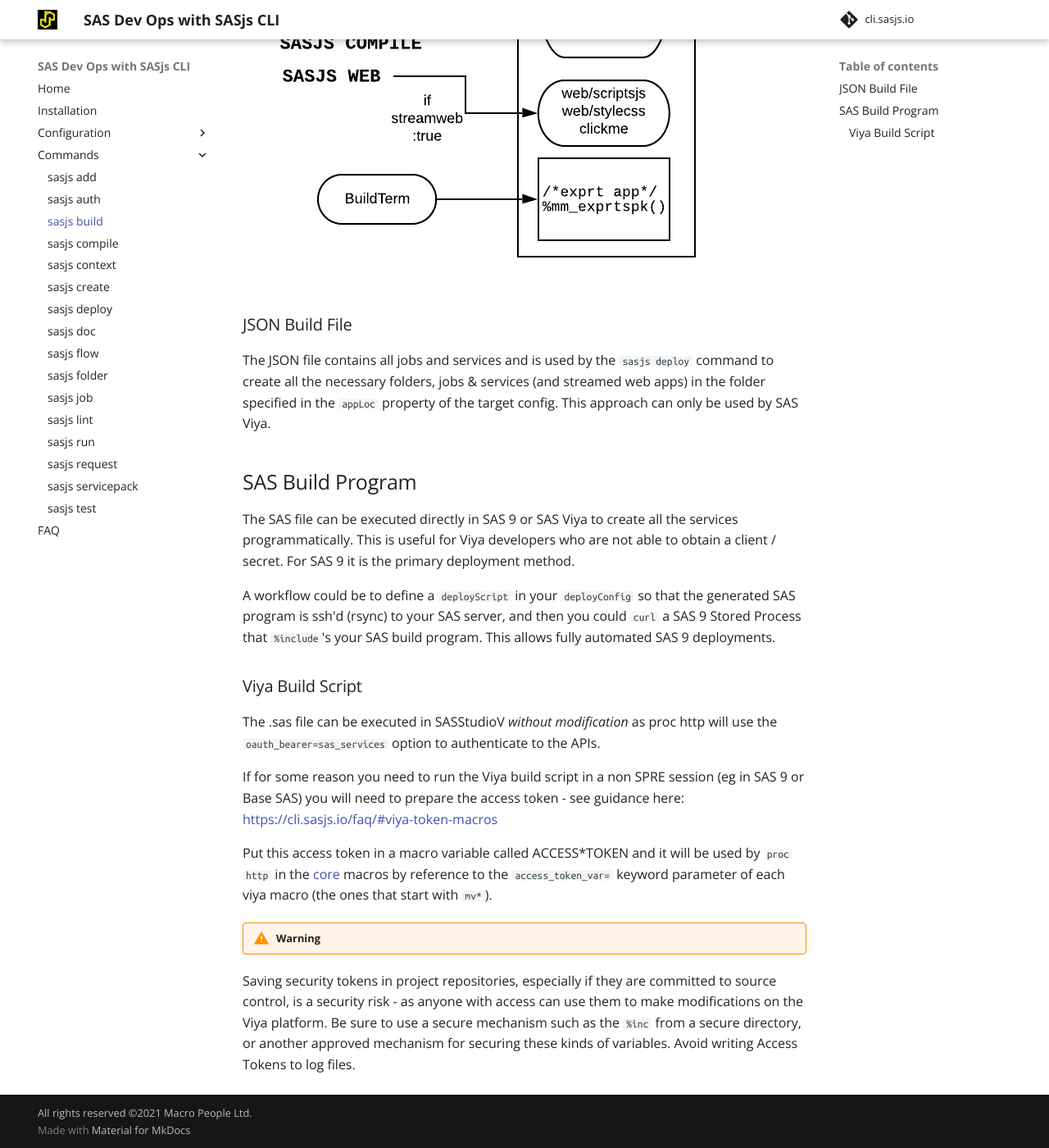
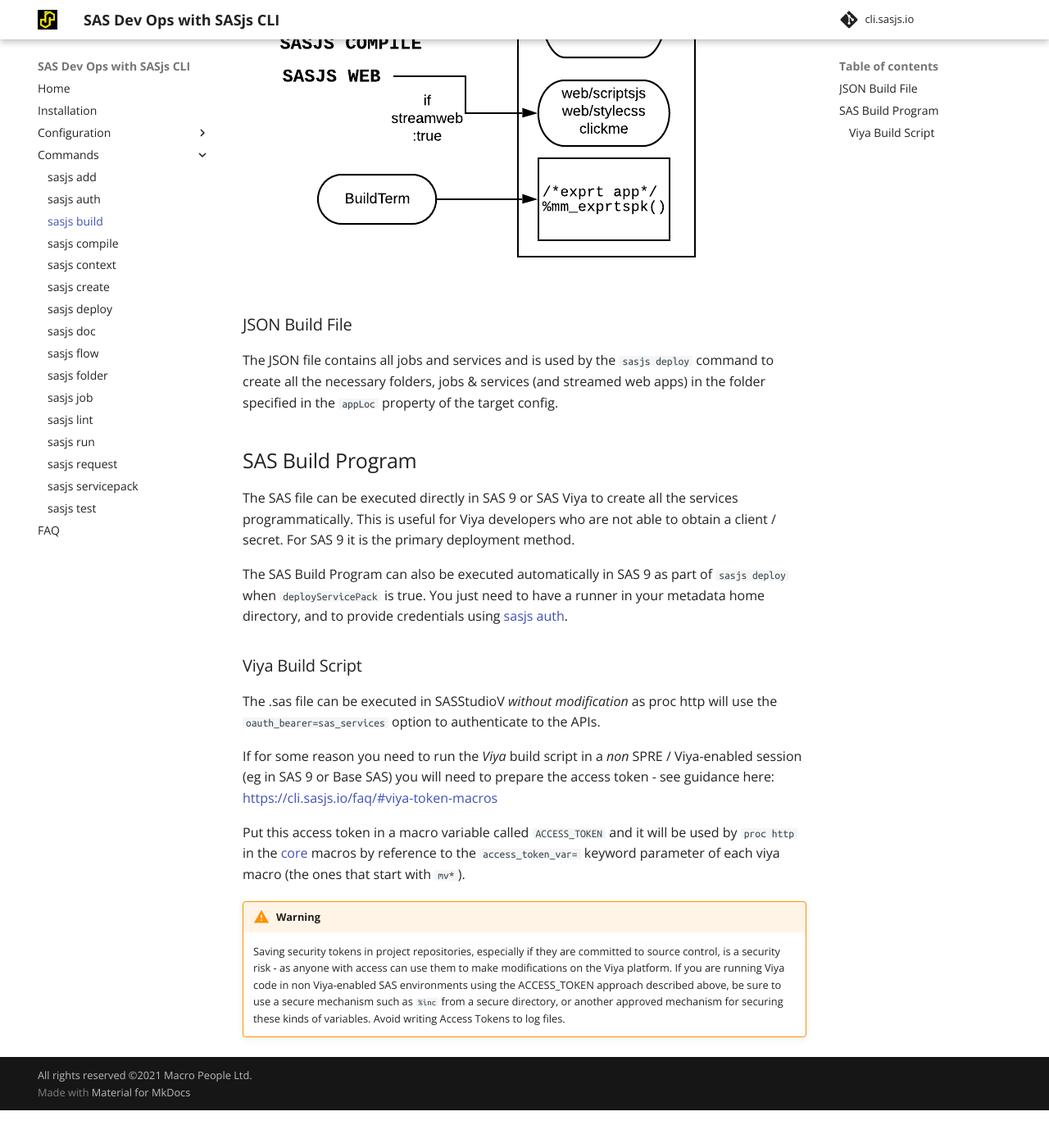
Before and after one commit to sasjs/cli.sasjs.io, an MkDocs documentation site: the page built from docs/build.md, in a window 1280 px wide and 1400 px high, scrolled down 918 px. Shown: the whole window at 82% size. Built offline with MkDocs 1.6.1 and Material for MkDocs 9.7.7, drawn with Linux system fonts in a browser that asks for light colours; after the commit the page ends 2272 px from its top, so only the background shows below that; some of the changed text lies outside the part shown.

Commit message:
Update build.md

```diff
--- a/docs/build.md
+++ b/docs/build.md
@@ -6,28 +6,28 @@
 
 # sasjs build
 
-From the root of the project, run: `sasjs build`. This will create a deployment script that can be executed in SAS to create the backend services. The `appLoc` is configured in the `/sasjs/sasjsconfig.json` file, along with the `serverType` (SAS9 or SASVIYA). All Jobs and Services (as documented in jobConfig and serviceConfig) will be compiled into a single .sas file (for deployment in SAS 9, Base SAS or SPRE) and a .json file (for deployment using the Viya APIs)
+From the root of the project, run: `sasjs build`. This will create a deployment script that can be executed in SAS to create the backend services. The `appLoc` is configured in the `/sasjs/sasjsconfig.json` file, along with the `serverType` (SAS9 or SASVIYA). All Jobs and Services (as documented in `jobConfig` and `serviceConfig`) will be compiled into a single .sas file (for deployment in SAS 9, Base SAS or SPRE) and a .json file (for deployment using the Viya APIs)
 
 If the jobs or services folder does not exist in the temporary `sasjsbuild` folder, then the `sasjs compile` step is also executed. The alias to run both compile and build steps is `sasjs cb`.
 ![sasjscliflow.png](/img/sasjsbuild.png)
 
 ### JSON Build File
 
-The JSON file contains all jobs and services and is used by the `sasjs deploy` command to create all the necessary folders, jobs & services (and streamed web apps) in the folder specified in the `appLoc` property of the target config. This approach can only be used by SAS Viya.
+The JSON file contains all jobs and services and is used by the `sasjs deploy` command to create all the necessary folders, jobs & services (and streamed web apps) in the folder specified in the `appLoc` property of the target config.
 
 ## SAS Build Program
 
 The SAS file can be executed directly in SAS 9 or SAS Viya to create all the services programmatically. This is useful for Viya developers who are not able to obtain a client / secret. For SAS 9 it is the primary deployment method.
 
-A workflow could be to define a `deployScript` in your `deployConfig` so that the generated SAS program is ssh'd (rsync) to your SAS server, and then you could `curl` a SAS 9 Stored Process that `%include`'s your SAS build program. This allows fully automated SAS 9 deployments.
+The SAS Build Program can also be executed automatically in SAS 9 as part of `sasjs deploy` when `deployServicePack` is true.  You just need to have a runner in your metadata home directory, and to provide credentials using [sasjs auth](/auth).
 
 ### Viya Build Script
 
 The .sas file can be executed in SASStudioV _without modification_ as proc http will use the `oauth_bearer=sas_services` option to authenticate to the APIs.
 
-If for some reason you need to run the Viya build script in a non SPRE session (eg in SAS 9 or Base SAS) you will need to prepare the access token - see guidance here: [https://cli.sasjs.io/faq/#viya-token-macros](https://cli.sasjs.io/faq/#viya-token-macros)
+If for some reason you need to run the _Viya_ build script in a _non_ SPRE / Viya-enabled session (eg in SAS 9 or Base SAS) you will need to prepare the access token - see guidance here: [https://cli.sasjs.io/faq/#viya-token-macros](https://cli.sasjs.io/faq/#viya-token-macros)
 
-Put this access token in a macro variable called ACCESS*TOKEN and it will be used by `proc http` in the [core](https://core.sasjs.io) macros by reference to the `access_token_var=` keyword parameter of each viya macro (the ones that start with `mv*`).
+Put this access token in a macro variable called `ACCESS_TOKEN` and it will be used by `proc http` in the [core](https://core.sasjs.io) macros by reference to the `access_token_var=` keyword parameter of each viya macro (the ones that start with `mv*`).
 
 !!! Warning
-Saving security tokens in project repositories, especially if they are committed to source control, is a security risk - as anyone with access can use them to make modifications on the Viya platform. Be sure to use a secure mechanism such as the `%inc` from a secure directory, or another approved mechanism for securing these kinds of variables. Avoid writing Access Tokens to log files.
+    Saving security tokens in project repositories, especially if they are committed to source control, is a security risk - as anyone with access can use them to make modifications on the Viya platform. If you are running Viya code in non Viya-enabled SAS environments using the ACCESS_TOKEN approach described above, be sure to use a secure mechanism such as `%inc` from a secure directory, or another approved mechanism for securing these kinds of variables. Avoid writing Access Tokens to log files.
```
